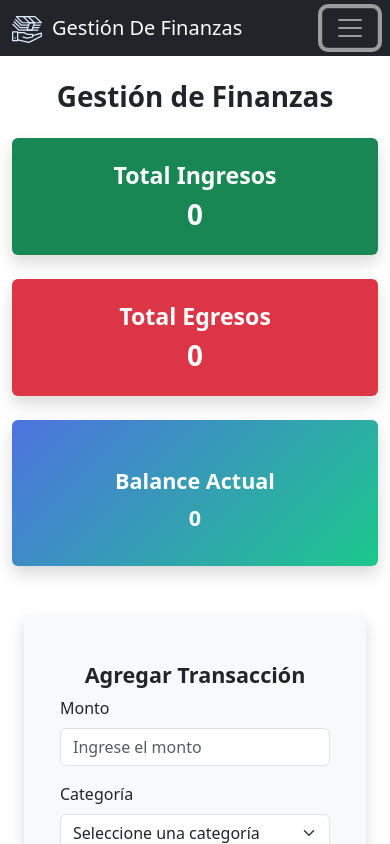
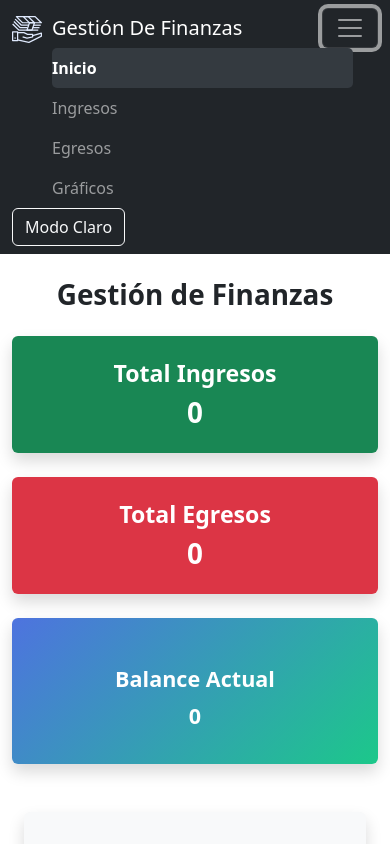
Before and after one commit to WildoFari/Finance-Tracker., a React (Create React App) app: page / in a window 390 px wide. Both pictures are taken after a click on the button "Toggle navigation". Shown: the top 844 px of the page. Built offline with nearby package versions, Linux system fonts and the light colour scheme.

Commit message:
Mobile menu

```diff
--- a/src/components/NavBar.js
+++ b/src/components/NavBar.js
@@ -5,15 +5,18 @@ import { Link, useLocation } from 'react-router-dom';
 const NavBar = () => {
     const location = useLocation();
     const [theme, setTheme] = useState('dark');
+    const [menuOpen, setMenuOpen] = useState(false);
 
     const toggleTheme = () => {
         setTheme(theme === 'dark' ? 'light' : 'dark');
     };
 
+    const closeMenu = () => setMenuOpen(false);
+
     return (
         <nav className={`navbar navbar-expand-lg navbar-${theme} bg-${theme}`}>
             <div className="container-fluid">
-                <Link className="navbar-brand" to="/">
+                <Link className="navbar-brand" to="/" onClick={closeMenu}>
                     <img
                         src="/finanzas-logo.svg"
                         alt="Logo"
@@ -25,87 +28,45 @@ const NavBar = () => {
                     />
                     Gestión De Finanzas
                 </Link>
+
                 <button
                     className="navbar-toggler"
                     type="button"
-                    data-bs-toggle="collapse"
-                    data-bs-target="#navbarNav"
-                    aria-controls="navbarNav"
-                    aria-expanded="false"
+                    onClick={() => setMenuOpen(!menuOpen)}
+                    aria-expanded={menuOpen}
                     aria-label="Toggle navigation"
                 >
                     <span className="navbar-toggler-icon"></span>
                 </button>
-                <div className="collapse navbar-collapse" id="navbarNav">
+
+                <div className={`collapse navbar-collapse ${menuOpen ? 'show' : ''}`} id="navbarNav">
                     <ul className="navbar-nav">
-
                         <li className="nav-item">
-                            <Link
-                                className={`nav-link ${location.pathname === '/' ? 'active' : ''}`}
-                                to="/"
-                                aria-current={location.pathname === '/' ? 'page' : undefined}
-                            >
+                            <Link className={`nav-link ${location.pathname === '/' ? 'active' : ''}`} to="/" onClick={closeMenu}>
                                 Inicio
                             </Link>
                         </li>
                         <li className="nav-item">
-                            <Link
-                                className={`nav-link ${location.pathname === '/ingresos' ? 'active' : ''}`}
-                                to="/ingresos"
-                                aria-current={location.pathname === '/ingresos' ? 'page' : undefined}
-                            >
+                            <Link className={`nav-link ${location.pathname === '/ingresos' ? 'active' : ''}`} to="/ingresos" onClick={closeMenu}>
                                 Ingresos
                             </Link>
                         </li>
                         <li className="nav-item">
-                            <Link
-                                className={`nav-link ${location.pathname === '/egresos' ? 'active' : ''}`}
-                                to="/egresos"
-                                aria-current={location.pathname === '/egresos' ? 'page' : undefined}
-                            >
+                            <Link className={`nav-link ${location.pathname === '/egresos' ? 'active' : ''}`} to="/egresos" onClick={closeMenu}>
                                 Egresos
                             </Link>
                         </li>
                         <li className="nav-item">
-                            <Link
-                                className={`nav-link ${location.pathname === '/graficos' ? 'active' : ''}`}
-                                to="/graficos"
-                                aria-current={location.pathname === '/graficos' ? 'page' : undefined}
-                            >
+                            <Link className={`nav-link ${location.pathname === '/graficos' ? 'active' : ''}`} to="/graficos" onClick={closeMenu}>
                                 Gráficos
                             </Link>
                         </li>
                     </ul>
+
                     <div className="ms-auto d-flex align-items-center">
-                        <button
-                            className={`btn btn-outline-${theme === 'dark' ? 'light' : 'dark'} me-2`}
-                            onClick={toggleTheme}
-                        >
+                        <button className={`btn btn-outline-${theme === 'dark' ? 'light' : 'dark'} me-2`} onClick={toggleTheme}>
                             {theme === 'dark' ? 'Modo Claro' : 'Modo Oscuro'}
                         </button>
-                        {/* <div className="dropdown">
-                            <button
-                                className={`btn btn-${theme} dropdown-toggle`}
-                                id="userDropdown"
-                                type="button"
-                                data-bs-toggle="dropdown"
-                                aria-expanded="false"
-                            >
-                                Usuario
-                            </button>
-                            <ul className={`dropdown-menu dropdown-menu-${theme}`} aria-labelledby="userDropdown">
-                                <li>
-                                    <Link className="dropdown-item" to="/perfil">
-                                        Perfil
-                                    </Link>
-                                </li>
-                                <li>
-                                    <a className="dropdown-item" href="/logout">
-                                        Cerrar sesión
-                                    </a>
-                                </li>
-                            </ul>
-                        </div> */}
                     </div>
                 </div>
             </div>
```
